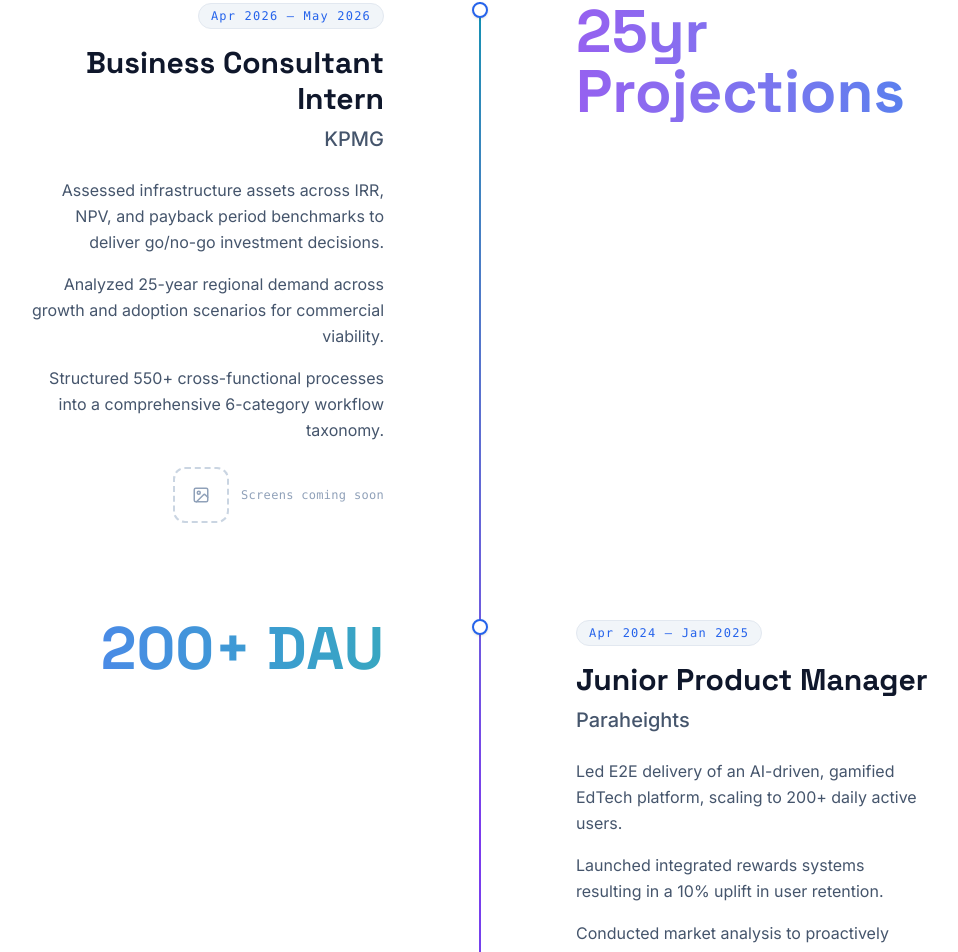
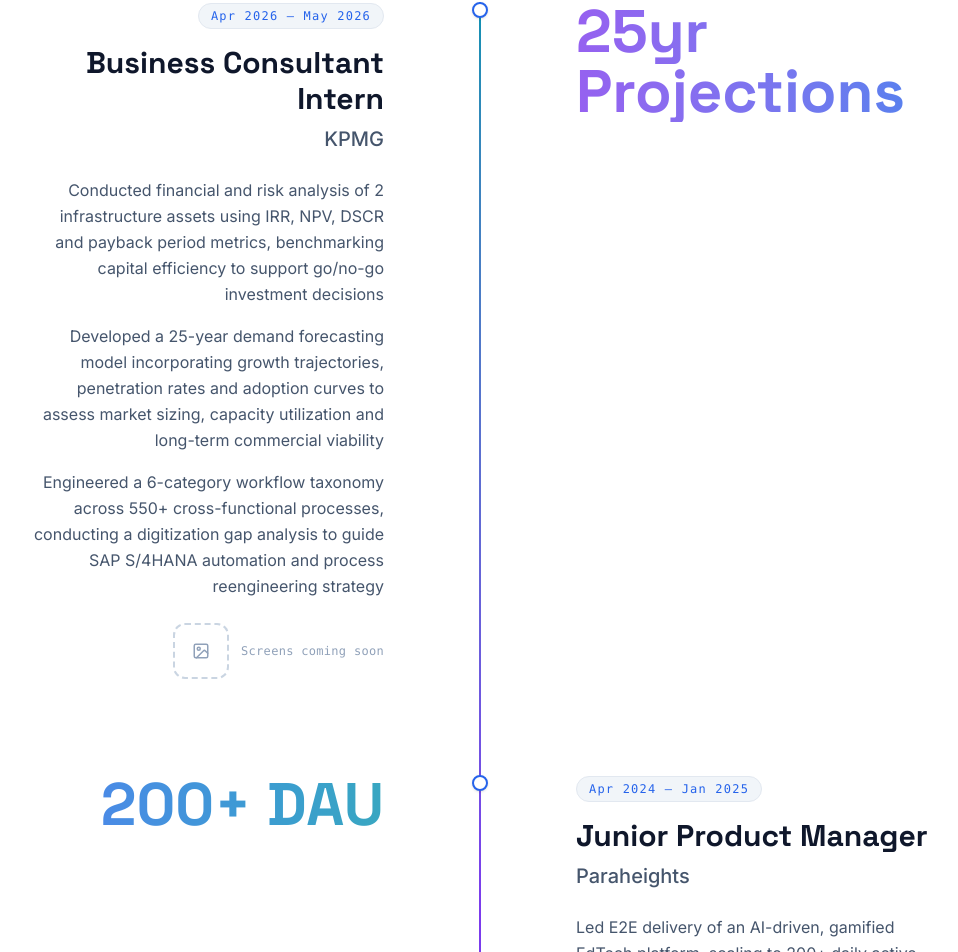
Before and after one commit to pragatipatil789/pragati-portfolio, a Next.js app: page / in a window 1280 px wide. Shown: the part 2154-3106 px from the top of the page, without its empty margins (160-1118 px from the left). Built offline with nearby package versions, Linux system fonts and the light colour scheme.

Commit message:
update: update bullet points for Business Consultant Intern role in Journey section

```diff
--- a/src/components/sections/Experience.tsx
+++ b/src/components/sections/Experience.tsx
@@ -25,9 +25,9 @@ const experiences: ExperienceData[] = [
     company: "KPMG",
     period: "Apr 2026 – May 2026",
     achievements: [
-      "Assessed infrastructure assets across IRR, NPV, and payback period benchmarks to deliver go/no-go investment decisions.",
-      "Analyzed 25-year regional demand across growth and adoption scenarios for commercial viability.",
-      "Structured 550+ cross-functional processes into a comprehensive 6-category workflow taxonomy."
+      "Conducted financial and risk analysis of 2 infrastructure assets using IRR, NPV, DSCR and payback period metrics, benchmarking capital efficiency to support go/no-go investment decisions",
+      "Developed a 25-year demand forecasting model incorporating growth trajectories, penetration rates and adoption curves to assess market sizing, capacity utilization and long-term commercial viability",
+      "Engineered a 6-category workflow taxonomy across 550+ cross-functional processes, conducting a digitization gap analysis to guide SAP S/4HANA automation and process reengineering strategy"
     ],
     metric: "25yr Projections",
     color: "from-brand-purple to-brand-blue",
```
